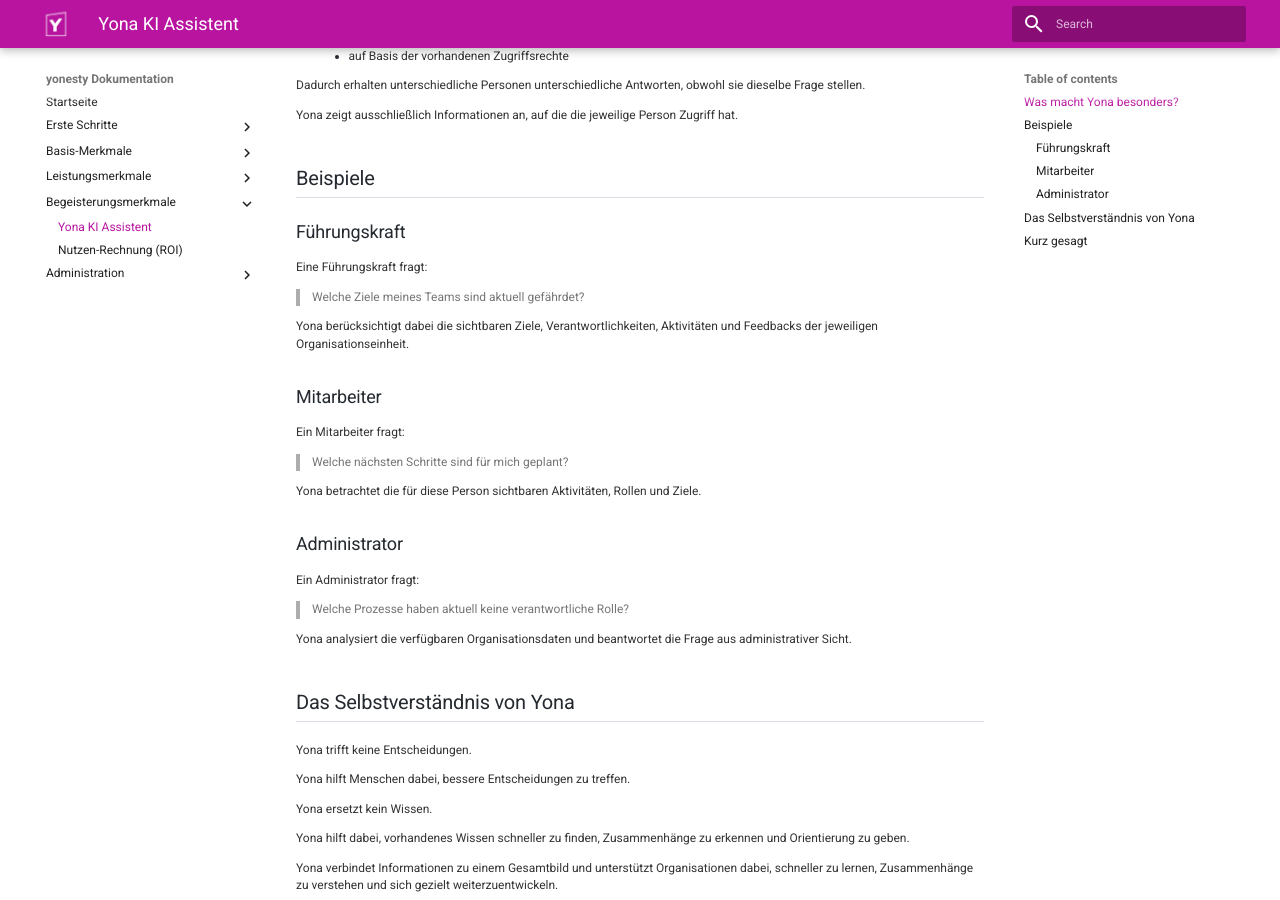
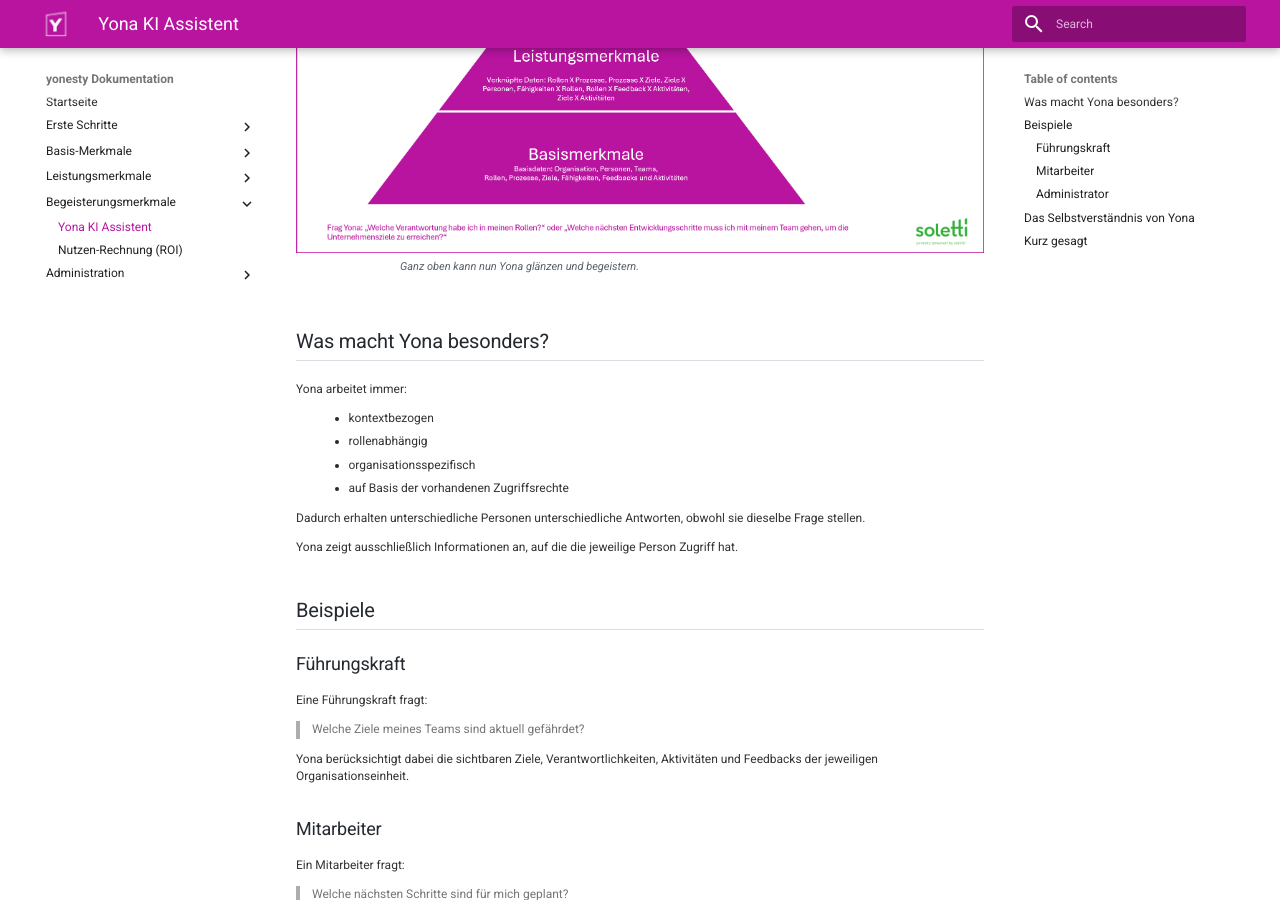
Before and after one commit to ricohaenelsoletti/yonesty, an MkDocs documentation site: the page built from docs/Yona.md, in a window 1280 px wide and 900 px high, scrolled down 513 px. Built offline with MkDocs 1.6.1 and Material for MkDocs 9.7.7, drawn with Linux system fonts in a browser that asks for light colours.

Commit message:
Add image and caption to Yona documentation
Added an image and caption to enhance the documentation.

```diff
--- a/docs/Yona.md
+++ b/docs/Yona.md
@@ -9,6 +9,11 @@
 Dabei ist Yona weder männlich noch weiblich. Yona ist eine digitale Unterstützung, die Wissen, Zusammenhänge und relevante Informationen aus yonesty zugänglich macht.
 
 Yona kennt die Organisation, ihre Ziele, Rollen, Prozesse, Fähigkeiten, Teams, Verantwortlichkeiten und Aktivitäten. Dadurch können Fragen nicht nur beantwortet, sondern in ihrem organisatorischen Zusammenhang eingeordnet werden.
+
+<figure>
+    <img src="/screenshots/yonesty-Pyramide.png">
+    <figcaption>Ganz oben kann nun Yona glänzen und begeistern.</figcaption>
+</figure>
 
 ## Was macht Yona besonders?
 
```
